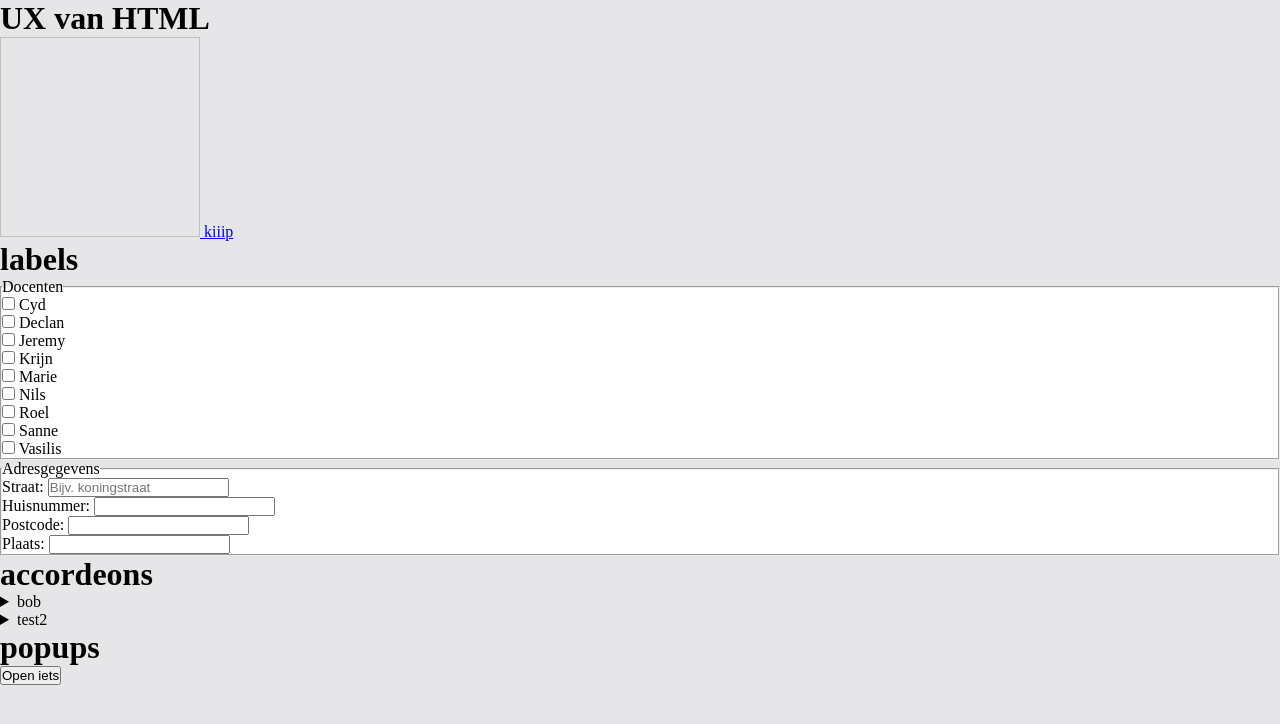
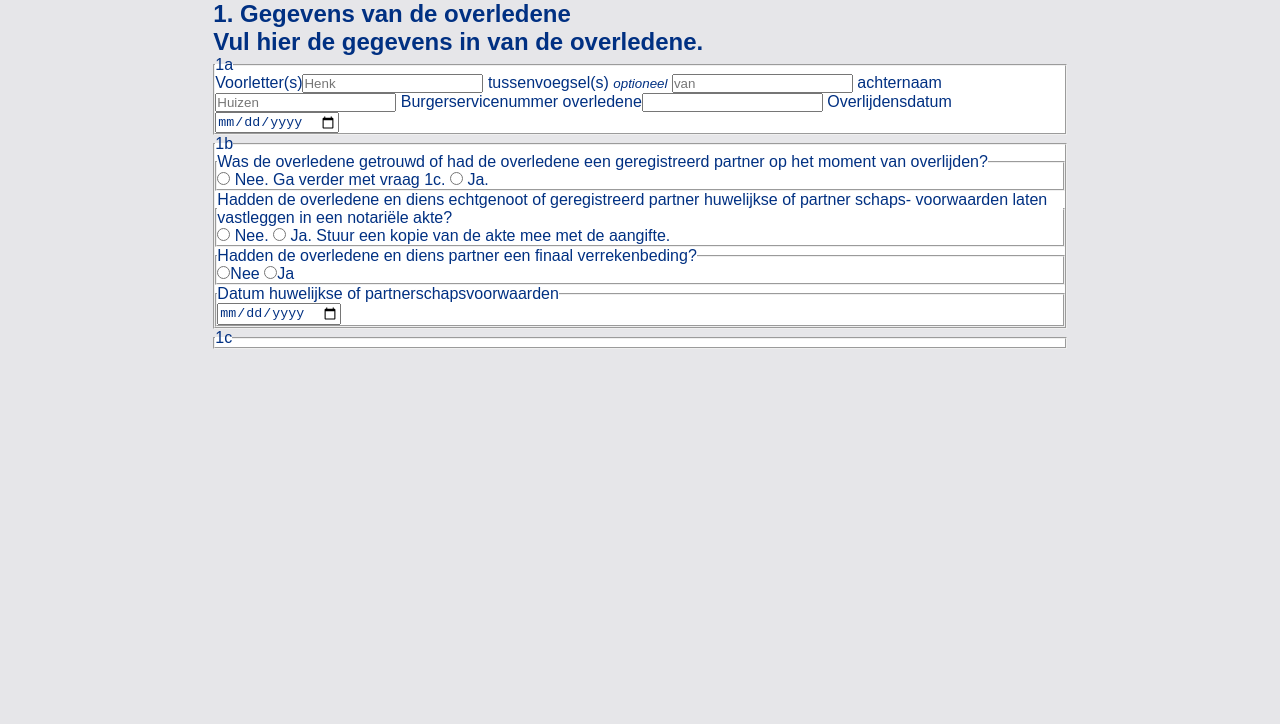
Before and after one commit to EvilHand1/BT_NS_Belasting, a plain HTML site: page index.html in a window 1280 px wide. Drawn offline with Linux system fonts and the light colour scheme; a web font is replaced by a local one.

Commit message:
added first question

```diff
--- a/index.html
+++ b/index.html
@@ -6,68 +6,80 @@
     <link rel="stylesheet"href="style.css">
     <title>Document</title>
 </head>
-<style>
-/* dialog{
-    transition: translate 2s ease-out;
-    @starting-style{
-        translate: 100%;
-    }
-} */
-</style>
 <body>
-    <h1>UX van HTML</h1>
-    <a href="#test">
-    <img width="200" height="200" alt="">
-    kiiip
-</a>
 
-<h1> labels</h1>
+<!-- <fieldset class="ultimeTest">
+  <h1>Aangifte 2025</h1>
+  <h2>Erfbelasting</h2>
+  <p>Met dit formulier doet u aangifte erfbelasting voor een overlijden
+    in 2023.</p>
+  <button>blabla</button>
+</fieldset> -->
 
-<fieldset>
-    <legend>Docenten</legend>
-    <ul>
-      <li><label><input type="checkbox"> Cyd</li>
-      <li><label><input type="checkbox"> Declan</li>
-      <li><label><input type="checkbox"> Jeremy</li>
-      <li><label><input type="checkbox"> Krijn</li>
-      <li><label><input type="checkbox"> Marie</li>
-      <li><input type="checkbox"> Nils</li>
-      <li><input type="checkbox"> Roel</li>
-      <li><input type="checkbox"> Sanne</li>
-      <li><input type="checkbox"> Vasilis</li>
-    </ul>
-</fieldset>
+<section> <!--vraag 1-->
+  <h1>1. Gegevens van de overledene</h1>
+  <form>
 
-<fieldset>
-    <legend>Adresgegevens</legend>
-    <p>Straat: <input type="text"placeholder="Bijv. koningstraat"></p>
-    <p>Huisnummer: <input type="text"></p>
-    <p>Postcode: <input type="text"></p>
-    <p>Plaats: <input type="text"></p>
-  </fieldset>
+      <h2>Vul hier de gegevens in van de overledene.</h2>
+
+      <!--vraag 1a-->
+      <fieldset>
+
+        <legend>1a</legend>
+        <label>Voorletter(s)<input type="text" placeholder="Henk" required></label>
+        <label>tussenvoegsel(s) <small>optioneel</small> <input type="text" placeholder="van" ></label>
+        <label>achternaam<input type="text" placeholder="Huizen" required></label>
+        <label>Burgerservicenummer overledene<input type="text" required></label>
+        <label>Overlijdensdatum
+        <input type="date" required>
+        </label>
+
+      </fieldset>
+
+      <!--vraag 1b1-->
+      <fieldset>
+        <legend>1b</legend>
+        <fieldset>
+          <legend>Was de overledene getrouwd of had de overledene een
+            geregistreerd partner op het moment van overlijden?</legend>
+            <label><input type="radio" name="1b1" id="Nee1b1"> Nee. Ga verder met vraag 1c.</label>
+            <label><input type="radio" name="1b1" id=""> Ja.</label>
+          </fieldset>
+
+          <!-- vraag 1b2 -->
+          <fieldset>
+            <legend>Hadden de overledene en diens echtgenoot of
+              geregistreerd partner huwelijkse of partner schaps-
+              voorwaarden laten vastleggen in een notariële akte?</legend>
+              <label><input type="radio" name="1b2" id=""> Nee.</label>
+              <label><input type="radio" name="1b2" id="Ja1b2"> Ja. Stuur een kopie van de akte mee met de aangifte.</label>
+              <label><input type="file" accept="image/*,.pdf"></label>
+            </fieldset>
+
+          <!-- vraag 1b3 -->
+          <fieldset>
+            <legend>Hadden de overledene en diens partner een finaal verrekenbeding?</legend>
+            <label><input type="radio" name="1b3" id="">Nee</label>
+            <label><input type="radio" name="1b3" id="">Ja</label>
+          </fieldset>
+
+          <!-- vraag 1b4 -->
+          <fieldset>
+            <legend>Datum huwelijkse of partnerschapsvoorwaarden</legend>
+            <input type="date" placeholder="dag">
+          </fieldset>
+      </fieldset>
 
 
-  <h1>accordeons</h1>
+      <!--vraag 1c-->
+      <fieldset>
+        <legend>1c</legend>
 
-  <details name="faq">
-    <summary>bob</summary>
-    <p>LOORRRRRRRREEEEEEEEEEEEEEE</p>
-  </details>
-
-  <details name="faq">
-    <summary>test2</summary>
-    <p>SDFJDSLKFJDSLF</p>
-  </details>
+      </fieldset>
 
 
-  <h1>popups</h1>
-  <button popovertarget="popup">Open iets</button>
-
-  <dialog popover id="popup">
-    <p>Dit staat in een popup/overlay/popover.</p>
-    <p>Leuk he.</p>
-    <button popovertarget="popup" popovertargetaction="hide">Sluit dit ding weer</button>
-  </dialog>
+  </form>
+</section>
 
 
 </body>
--- a/style.css
+++ b/style.css
@@ -5,6 +5,42 @@
     margin:0;
     padding:0;
 }
+
+@font-face {
+    font-family: 'nssans';
+    src: url('/fonts/nssans-regular.woff2') format('woff2');
+    font-weight: 400;
+    font-style: normal;
+}
+
+@font-face {
+    font-family: 'nssans';
+    src: url('/fonts/nssans-italic.woff2') format('woff2');
+    font-weight: 400;
+    font-style: italic;
+}
+
+@font-face {
+    font-family: 'nssans';
+    src: url('/fonts/nssans-demi.woff2') format('woff2');
+    font-weight: 600;
+    font-style: normal;
+}
+
+@font-face {
+    font-family: 'nssans';
+    src: url('/fonts/nssans-bold.woff2') format('woff2');
+    font-weight: 700;
+    font-style: normal;
+}
+
+@font-face {
+    font-family: 'nssans';
+    src: url('/fonts/nssans-bolditalic.woff2') format('woff2');
+    font-weight: 700;
+    font-style: italic;
+}
+
 
 :root{
     --yellow: #FFC917;
@@ -19,12 +55,48 @@
 
 body{
     background-color: #E6E6E9;
+    display: grid;
+    grid-template-columns:repeat(6, 1fr);
+
+    font-family: 'nssans', sans-serif;
+    color: var(--primary-text-color);
+    /* display:flex;
+    justify-content: center;
+    align-items: center; */
 }
 
+small{
+    font-style: italic;
+}
 fieldset{
     background-color: white;
+    font-weight: 400;
 }
 
 input {
     color: var(--primary-text-color);
 }
+
+
+section{
+    grid-column: 2 / 6;
+
+
+}
+
+
+form fieldset:nth-of-type(2){
+    &:has(#Nee1b1:checke d) fieldset:nth-of-type(n+2){
+display:none;
+}
+
+ > fieldset:nth-of-type(2) {
+    label:nth-of-type(3){
+    display: none;
+    }
+
+   &:has(#Ja1b2:checked) label:nth-of-type(3){
+        display:block;
+    }
+ }
+}
```
